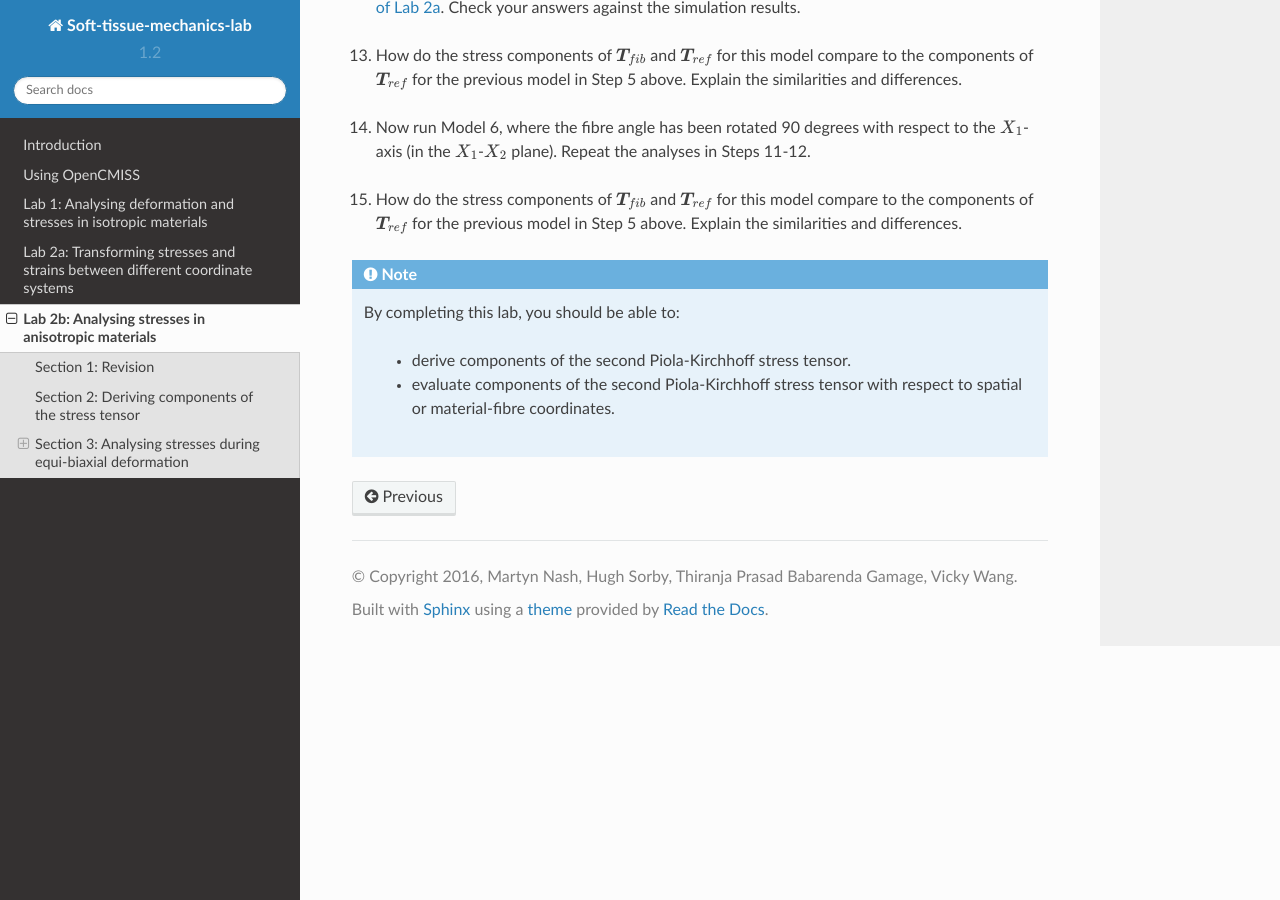
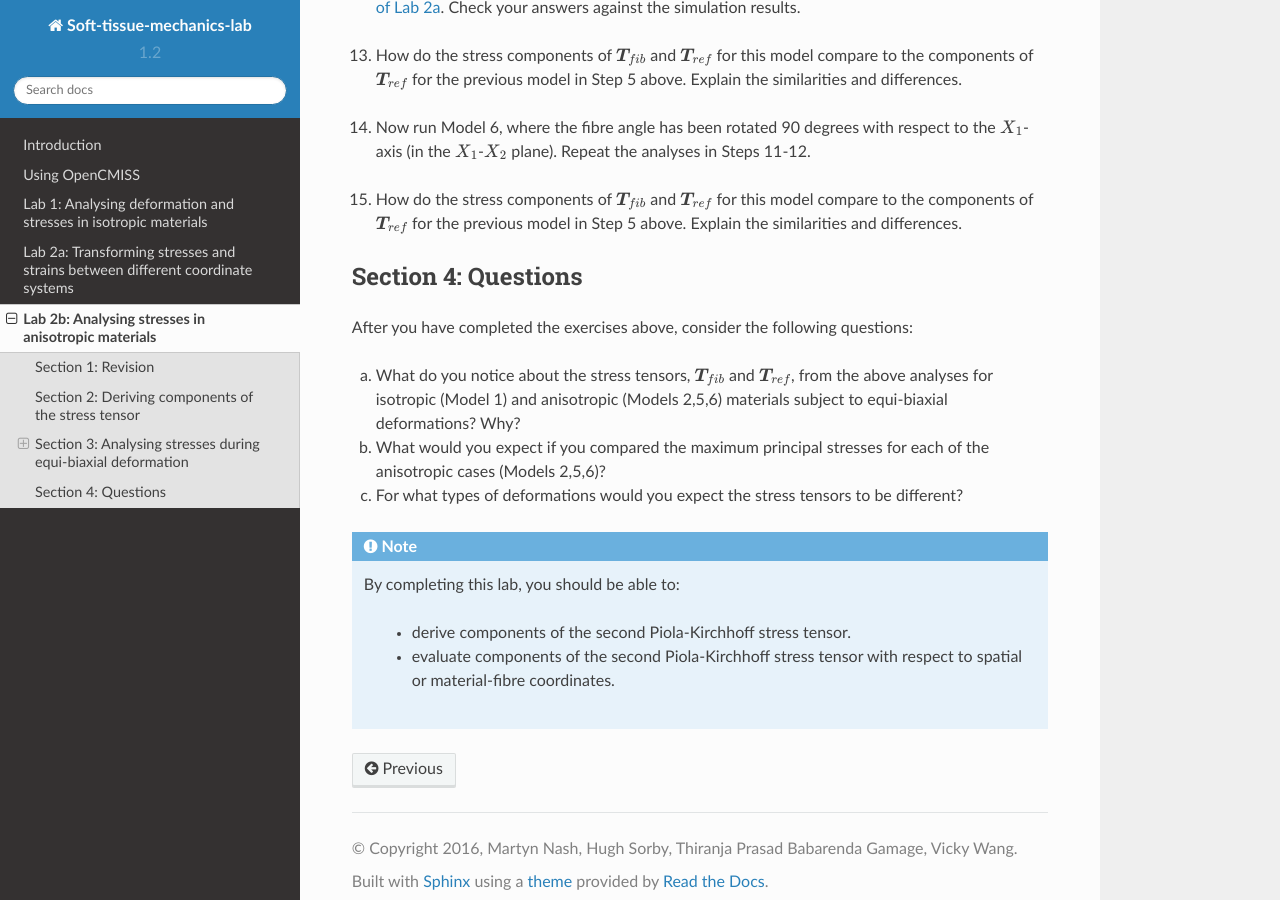
Before and after one commit to mpnash/soft-tissue-mechanics-labs, a Sphinx documentation site: the page built from docs/source/lab3.rst, in a window 1280 px wide and 900 px high, scrolled down 2751 px. Built offline with Sphinx 7.4.7 and the Read the Docs theme 2.0.0, drawn with Linux system fonts in a browser that asks for light colours; some of the changed text lies outside the part shown.

Commit message:
Update lab3.rst

```diff
--- a/docs/source/lab3.rst
+++ b/docs/source/lab3.rst
@@ -47,7 +47,7 @@ Section 2: Deriving components of the stress tensor
           2c_{fn}(\frac{1}{2}(E_{fn}+E_{nf}))^{2} +
           2c_{ns}(\frac{1}{2}(E_{ns}+E_{sn}))^{2}
 
-Differentiate this strain energy density function with respect to the Green-Lagrange strain components :math:`\(E_{\alpha \beta}\)`, and thus derive analytic expressions for the **distortional components of the second Piola-Kirchhoff stress tensor**.
+Differentiate this strain energy density function with respect to the Green-Lagrange strain components (:math:`E_{\alpha \beta}`), and thus derive analytic expressions for the **distortional components of the second Piola-Kirchhoff stress tensor**.
 
   .. Note::
 
@@ -151,17 +151,17 @@ Stresses with respect to rotated material-fibre axes
 
 |vspace|
 
-.. ====================
-.. Section 4: Questions
-.. ====================
+====================
+Section 4: Questions
+====================
 
-.. After you have completed the exercises above, consider the following questions:
+After you have completed the exercises above, consider the following questions:
 
-.. a. What do you notice about the stress tensors, :math:`\boldsymbol{T}_{fib}` and :math:`\boldsymbol{T}_{ref}`, from the above analyses for isotropic (Model 1) and anisotropic (Models 2,5,6) materials subject to equi-biaxial deformations? Why?
+a. What do you notice about the stress tensors, :math:`\boldsymbol{T}_{fib}` and :math:`\boldsymbol{T}_{ref}`, from the above analyses for isotropic (Model 1) and anisotropic (Models 2,5,6) materials subject to equi-biaxial deformations? Why?
 
-.. b. What would you expect if you compared the maximum principal stresses for each of the anisotropic cases (Models 2,5,6)?
+b. What would you expect if you compared the maximum principal stresses for each of the anisotropic cases (Models 2,5,6)?
 
-.. c. For what types of deformations would you expect the stress tensors be different?
+c. For what types of deformations would you expect the stress tensors to be different?
 
 |vspace|
 
```
